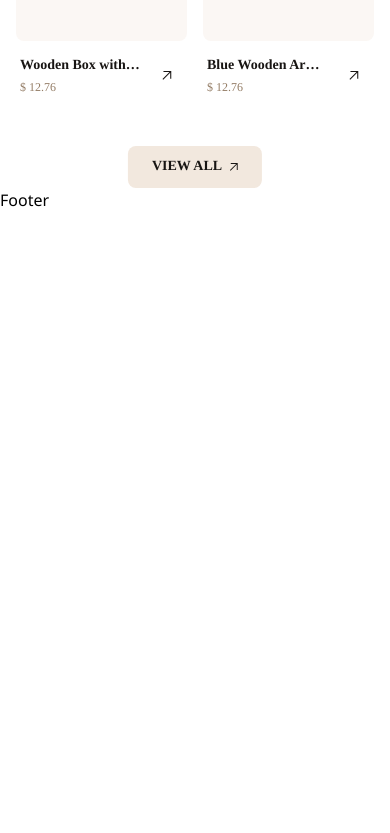
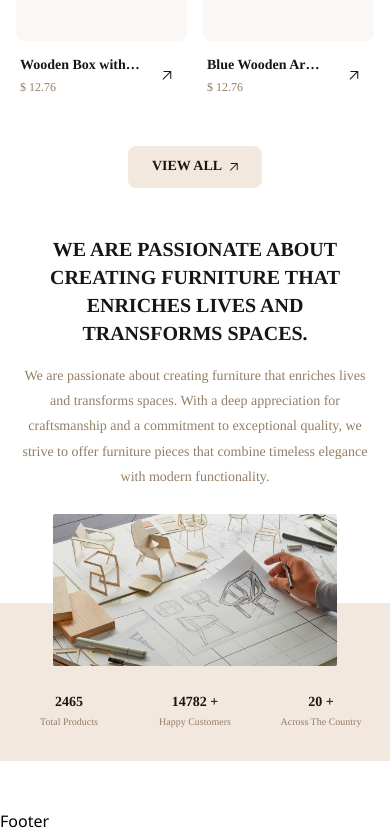
Before and after one commit to Edanriell/Decor, a Nuxt app in the folder Client/: page / in a window 390 px wide. Shown: the part 1819-2652 px from the top of the page. Before the commit the page ends 2031 px from the top, so only its background shows below. Built offline with nearby package versions, Linux system fonts and the light colour scheme.

Commit message:
section mobile

```diff
--- a/Client/app/pages/index.vue
+++ b/Client/app/pages/index.vue
@@ -228,4 +228,71 @@
 			</li>
 		</ol>
 	</section>
+	<section class="pt-12 pb-12">
+		<header class="pl-5 pr-5 pb-6 flex flex-col gap-4">
+			<h2
+				class="font-[Urbanist] font-semibold text-[1.25rem] leading-[1.4] uppercase text-center text-(--colors-texts-text---high-emphasis)"
+			>
+				we are passionate about creating furniture that enriches lives and transforms spaces.
+			</h2>
+			<p
+				class="font-[Urbanist] font-normal text-[0.875rem] leading-[1.8] text-center text-(--colors-texts-text---low-emphasis)"
+			>
+				We are passionate about creating furniture that enriches lives and transforms spaces. With a deep
+				appreciation for craftsmanship and a commitment to exceptional quality, we strive to offer furniture
+				pieces that combine timeless elegance with modern functionality.
+			</p>
+		</header>
+		<div class="relative">
+			<div class="block mb-[-63px] relative h-38 ml-13.25 mr-13.25 rounded-xs overflow-hidden">
+				<NuxtPicture
+					:img-attrs="{ class: ['w-full h-full object-cover'] }"
+					alt="Modern interior"
+					class="w-full h-full z-[1]"
+					densities="x1 x2"
+					placeholder="[60, 40, 70, 15]"
+					quality="100"
+					src="images/drawing.jpg"
+				/>
+			</div>
+			<dl class="pt-22.75 pb-8 flex flex-row pl-4 pr-4 justify-between bg-(--colors-surface-surface---medium)">
+				<div class="flex flex-col-reverse gap-1 items-center basis-26.5">
+					<dt
+						class="font-[Urbanist] font-normal text-[0.625rem] leading-[1.3] capitalize text-center text-(--colors-texts-text---low-emphasis)"
+					>
+						Total Products
+					</dt>
+					<dd
+						class="font-[Urbanist] font-semibold text-[0.875rem] leading-[1.3] text-center text-(--colors-texts-text---high-emphasis)"
+					>
+						2465
+					</dd>
+				</div>
+				<div class="flex flex-col-reverse gap-1 items-center basis-26.5">
+					<dt
+						class="font-[Urbanist] font-normal text-[0.625rem] leading-[1.3] capitalize text-center text-(--colors-texts-text---low-emphasis)"
+					>
+						Happy Customers
+					</dt>
+					<dd
+						class="font-[Urbanist] font-semibold text-[0.875rem] leading-[1.3] text-center text-(--colors-texts-text---high-emphasis)"
+					>
+						14782 +
+					</dd>
+				</div>
+				<div class="flex flex-col-reverse gap-1 items-center basis-26.5">
+					<dt
+						class="font-[Urbanist] font-normal text-[0.625rem] leading-[1.3] capitalize text-center text-(--colors-texts-text---low-emphasis)"
+					>
+						Across the country
+					</dt>
+					<dd
+						class="font-[Urbanist] font-semibold text-[0.875rem] leading-[1.3] text-center text-(--colors-texts-text---high-emphasis)"
+					>
+						20 +
+					</dd>
+				</div>
+			</dl>
+		</div>
+	</section>
 </template>
```
Also changed, not shown: Client/public/images/drawing.jpg (added), 1 other file (tests, documents, lock files or other folders).
